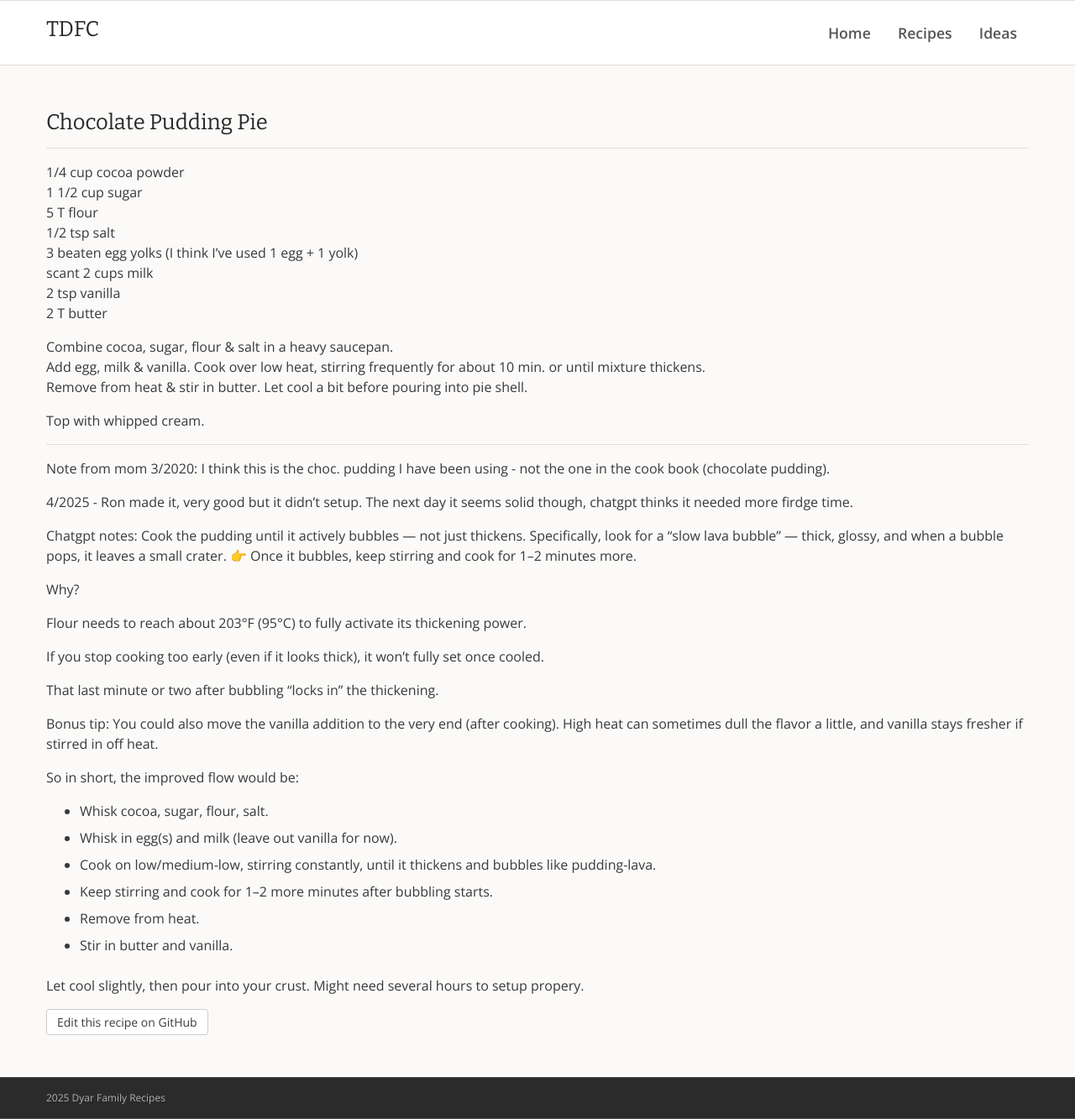
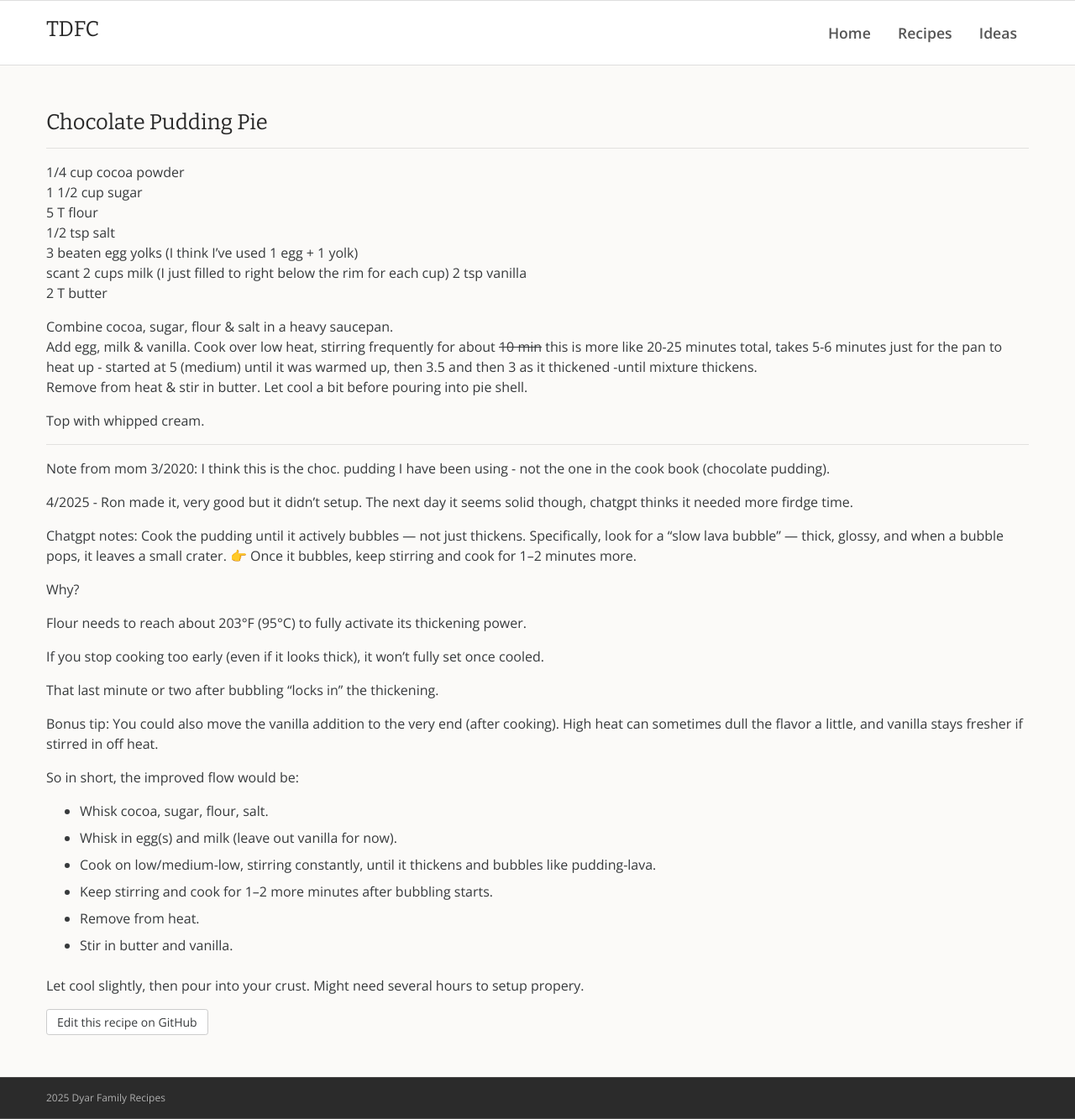
Before and after one commit to rdyar/tdfc, a Jekyll site: the page built from _desserts/chocolate-pudding-pie.md, in a window 1280 px wide and 1333 px high. Shown: the whole window at 84% size. Built offline with Jekyll 4.4.1, drawn with Linux system fonts in a browser that asks for light colours.

Commit message:
Update chocolate-pudding-pie.md

```diff
--- a/_desserts/chocolate-pudding-pie.md
+++ b/_desserts/chocolate-pudding-pie.md
@@ -6,12 +6,12 @@
 5 T flour
 1/2 tsp salt
 3 beaten egg yolks (I think I’ve used 1 egg + 1 yolk)
-scant 2 cups milk
+scant 2 cups milk  (I just filled to right below the rim for each cup)
 2 tsp vanilla
 2 T butter
 
 Combine cocoa, sugar, flour & salt in a heavy saucepan.
-Add egg, milk & vanilla.  Cook over low heat, stirring frequently for about 10 min. or until mixture thickens.
+Add egg, milk & vanilla.  Cook over low heat, stirring frequently for about ~~10 min~~ this is more like 20-25 minutes total, takes 5-6 minutes just for the pan to heat up - started at 5 (medium) until it was warmed up, then 3.5 and then 3 as it thickened -until mixture thickens.
 Remove from heat & stir in butter.  Let cool a bit before pouring into pie shell.
 
 Top with whipped cream.
```
